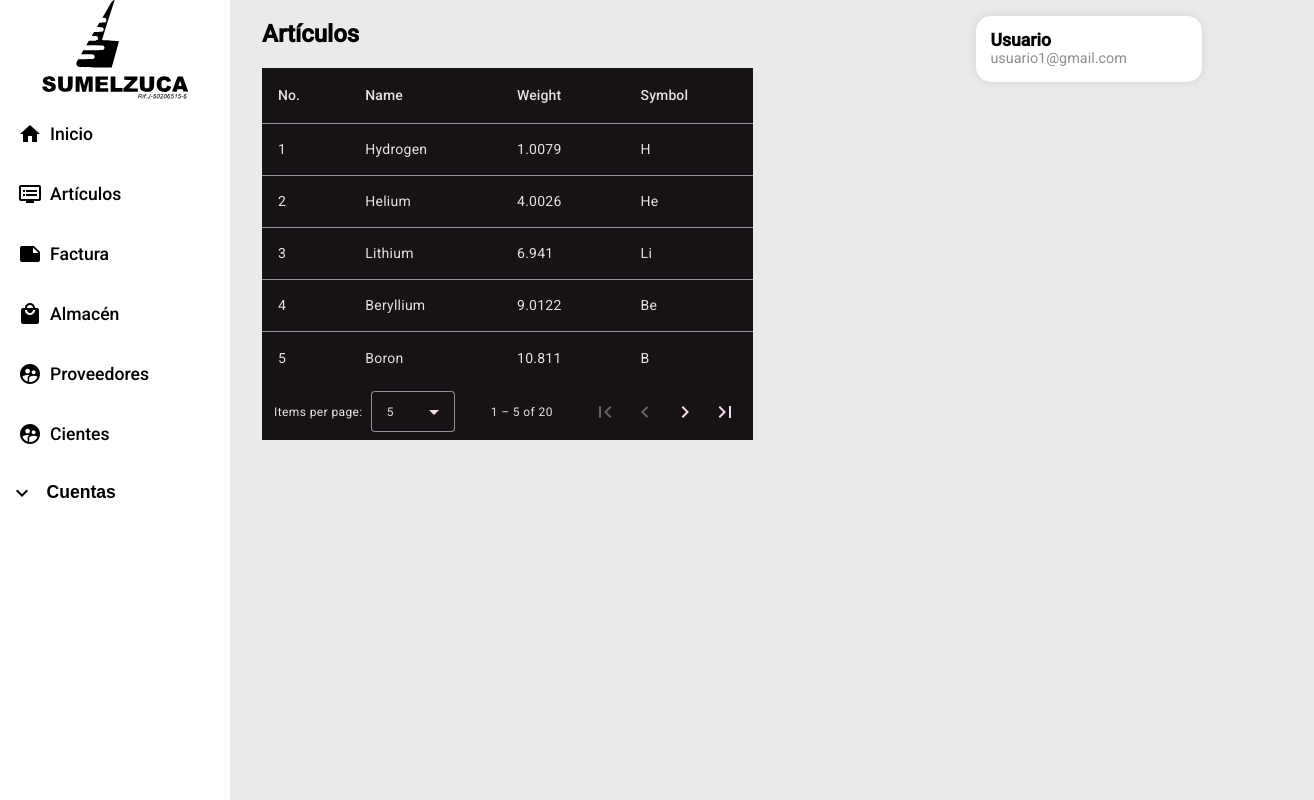
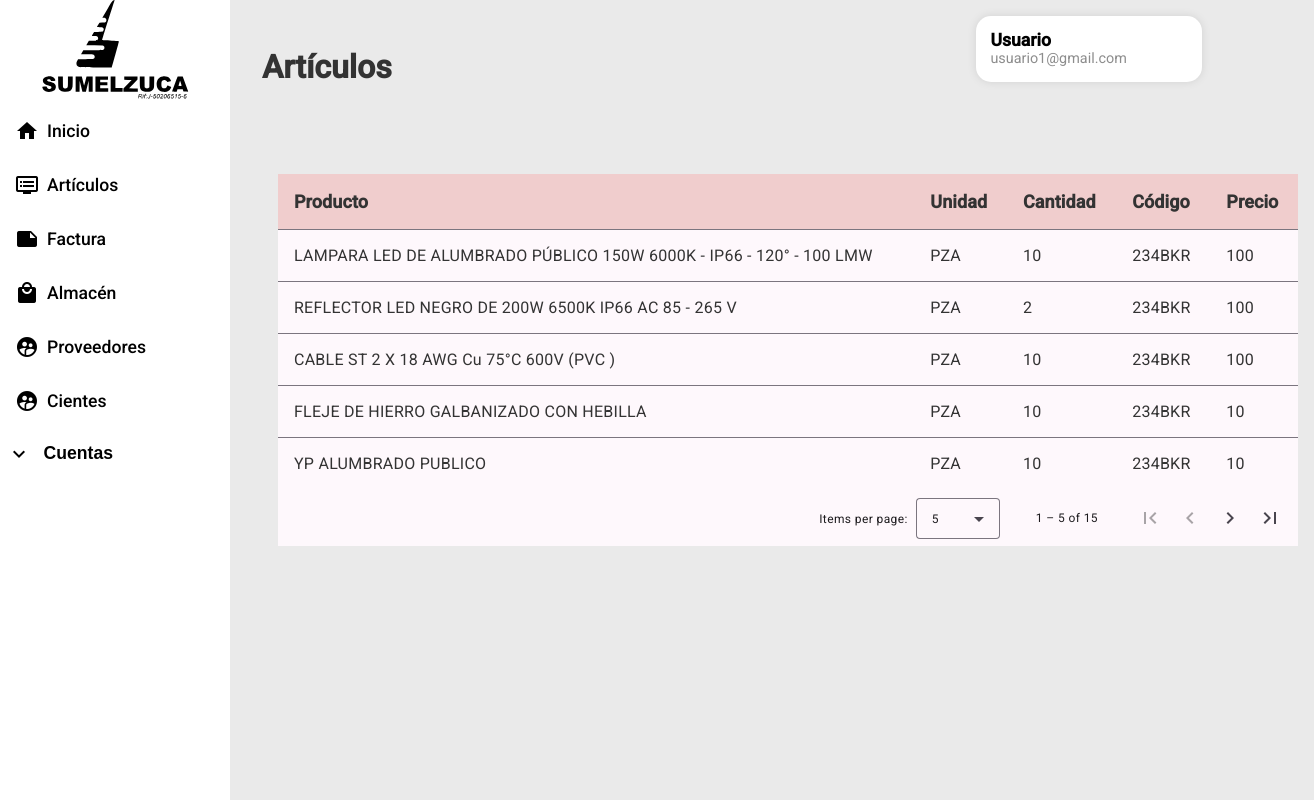
Before and after one commit to manuelavfg/procesos, an Angular app: page /articulos in a window 1280 px wide. Shown: the whole page, 1314 px wide, since content can reach past the window. Built offline with nearby package versions, Linux system fonts and the light colour scheme.

Commit message:
cambios en el sidenav. Tabla de articulos

```diff
--- a/src/app/modules/articulos/articulos.component.html
+++ b/src/app/modules/articulos/articulos.component.html
@@ -1,31 +1,37 @@
-<section>
+<section class="articulos-container">
     <h1>Artículos</h1>
 
-    <div>
+    <div class="table-container">
         <table mat-table [dataSource]="dataSource">
           <!-- Position Column -->
-          <ng-container matColumnDef="position">
-            <th mat-header-cell *matHeaderCellDef> No. </th>
-            <td mat-cell *matCellDef="let element"> {{element.position}} </td>
+          <ng-container matColumnDef="producto">
+            <th mat-header-cell *matHeaderCellDef> Producto </th>
+            <td mat-cell *matCellDef="let element"> {{element.producto}} </td>
           </ng-container>
 
           <!-- Name Column -->
-          <ng-container matColumnDef="name">
-            <th mat-header-cell *matHeaderCellDef> Name </th>
-            <td mat-cell *matCellDef="let element"> {{element.name}} </td>
+          <ng-container matColumnDef="unidad">
+            <th mat-header-cell *matHeaderCellDef> Unidad </th>
+            <td mat-cell *matCellDef="let element"> {{element.unidad}} </td>
           </ng-container>
 
           <!-- Weight Column -->
-          <ng-container matColumnDef="weight">
-            <th mat-header-cell *matHeaderCellDef> Weight </th>
-            <td mat-cell *matCellDef="let element"> {{element.weight}} </td>
+          <ng-container matColumnDef="cantidad">
+            <th mat-header-cell *matHeaderCellDef> Cantidad </th>
+            <td mat-cell *matCellDef="let element"> {{element.cantidad}} </td>
           </ng-container>
 
           <!-- Symbol Column -->
-          <ng-container matColumnDef="symbol">
-            <th mat-header-cell *matHeaderCellDef> Symbol </th>
-            <td mat-cell *matCellDef="let element"> {{element.symbol}} </td>
+          <ng-container matColumnDef="codigo">
+            <th mat-header-cell *matHeaderCellDef> Código </th>
+            <td mat-cell *matCellDef="let element"> {{element.codigo}} </td>
           </ng-container>
+
+          <ng-container matColumnDef="precio">
+            <th mat-header-cell *matHeaderCellDef> Precio </th>
+            <td mat-cell *matCellDef="let element"> {{element.precio}} </td>
+          </ng-container>
+
 
           <tr mat-header-row *matHeaderRowDef="displayedColumns"></tr>
           <tr mat-row *matRowDef="let row; columns: displayedColumns;"></tr>
@@ -33,7 +39,9 @@
 
         <mat-paginator [pageSizeOptions]="[5, 10, 20]"
                        showFirstLastButtons
-                       aria-label="Select page of periodic elements">
+                        length="100"
+                        pageSize="5"
+                       aria-label="Select page of Articles">
         </mat-paginator>
       </div>
 </section>
--- a/src/app/modules/articulos/articulos.component.scss
+++ b/src/app/modules/articulos/articulos.component.scss
@@ -0,0 +1,32 @@
+.articulos-container{
+margin-top: 3rem;
+
+h1{
+  font-size: 2rem;
+  color: #333;
+  margin-top: 2.8rem;
+  margin-bottom: 2rem;
+}
+
+.table-container {
+  margin-top: 4.5rem;
+  padding: 1rem;
+
+  th {
+    background-color: #f0cdcd;
+    color: #333;
+    font-size: large;
+    font-weight: 600;
+  }
+
+  td {
+    font-size: medium;
+    color: #333;
+  }
+
+  .mat-mdc-table{
+    border-radius: 12px;
+    min-width: 1020px;
+  }
+}
+}
--- a/src/app/modules/articulos/articulos.component.ts
+++ b/src/app/modules/articulos/articulos.component.ts
@@ -9,8 +9,8 @@ import {MatTableDataSource, MatTableModule} from '@angular/material/table';
   styleUrl: './articulos.component.scss'
 })
 export class ArticulosComponent implements AfterViewInit {
-  displayedColumns: string[] = ['position', 'name', 'weight', 'symbol'];
-  dataSource = new MatTableDataSource<PeriodicElement>(ELEMENT_DATA);
+  displayedColumns: string[] = ['producto', 'unidad', 'cantidad', 'codigo', 'precio'];
+  dataSource = new MatTableDataSource<Articles>(ELEMENT_DATA);
 
   @ViewChild(MatPaginator) paginator!: MatPaginator;
 
@@ -19,32 +19,29 @@ export class ArticulosComponent implements AfterViewInit {
   }
 }
 
-export interface PeriodicElement {
-  name: string;
-  position: number;
-  weight: number;
-  symbol: string;
+export interface Articles {
+  producto: string;
+  unidad: string;
+  cantidad: number;
+  codigo: string;
+  precio: number;
 }
 
-const ELEMENT_DATA: PeriodicElement[] = [
-  {position: 1, name: 'Hydrogen', weight: 1.0079, symbol: 'H'},
-  {position: 2, name: 'Helium', weight: 4.0026, symbol: 'He'},
-  {position: 3, name: 'Lithium', weight: 6.941, symbol: 'Li'},
-  {position: 4, name: 'Beryllium', weight: 9.0122, symbol: 'Be'},
-  {position: 5, name: 'Boron', weight: 10.811, symbol: 'B'},
-  {position: 6, name: 'Carbon', weight: 12.0107, symbol: 'C'},
-  {position: 7, name: 'Nitrogen', weight: 14.0067, symbol: 'N'},
-  {position: 8, name: 'Oxygen', weight: 15.9994, symbol: 'O'},
-  {position: 9, name: 'Fluorine', weight: 18.9984, symbol: 'F'},
-  {position: 10, name: 'Neon', weight: 20.1797, symbol: 'Ne'},
-  {position: 11, name: 'Sodium', weight: 22.9897, symbol: 'Na'},
-  {position: 12, name: 'Magnesium', weight: 24.305, symbol: 'Mg'},
-  {position: 13, name: 'Aluminum', weight: 26.9815, symbol: 'Al'},
-  {position: 14, name: 'Silicon', weight: 28.0855, symbol: 'Si'},
-  {position: 15, name: 'Phosphorus', weight: 30.9738, symbol: 'P'},
-  {position: 16, name: 'Sulfur', weight: 32.065, symbol: 'S'},
-  {position: 17, name: 'Chlorine', weight: 35.453, symbol: 'Cl'},
-  {position: 18, name: 'Argon', weight: 39.948, symbol: 'Ar'},
-  {position: 19, name: 'Potassium', weight: 39.0983, symbol: 'K'},
-  {position: 20, name: 'Calcium', weight: 40.078, symbol: 'Ca'},
+const ELEMENT_DATA: Articles[] = [
+  {producto: 'LAMPARA LED DE ALUMBRADO PÚBLICO 150W 6000K - IP66 - 120° - 100 LMW', unidad: 'PZA', cantidad: 10, codigo: '234BKR ', precio: 100},
+  {producto: 'REFLECTOR LED NEGRO DE 200W 6500K IP66 AC 85 - 265 V', unidad: 'PZA', cantidad: 2, codigo: '234BKR ', precio: 100},
+  {producto: 'CABLE ST 2 X 18 AWG Cu 75°C 600V (PVC )', unidad: 'PZA', cantidad: 10, codigo: '234BKR ', precio: 100},
+  {producto: 'FLEJE DE HIERRO GALBANIZADO CON HEBILLA', unidad: 'PZA', cantidad: 10, codigo: '234BKR ', precio: 10},
+  {producto: 'YP ALUMBRADO PUBLICO', unidad: 'PZA', cantidad: 10, codigo: '234BKR ', precio: 10},
+  {producto: 'LAMPARA LED DE ALUMBRADO PÚBLICO 150W 6000K - IP66 - 120° - 100 LMW', unidad: 'PZA', cantidad: 10, codigo: '234BKR ', precio: 100},
+  {producto: 'REFLECTOR LED NEGRO DE 200W 6500K IP66 AC 85 - 265 V', unidad: 'PZA', cantidad: 2, codigo: '234BKR ', precio: 100},
+  {producto: 'CABLE ST 2 X 18 AWG Cu 75°C 600V (PVC )', unidad: 'PZA', cantidad: 10, codigo: '234BKR ', precio: 100},
+  {producto: 'FLEJE DE HIERRO GALBANIZADO CON HEBILLA', unidad: 'PZA', cantidad: 10, codigo: '234BKR ', precio: 10},
+  {producto: 'YP ALUMBRADO PUBLICO', unidad: 'PZA', cantidad: 10, codigo: '234BKR ', precio: 10},
+  {producto: 'LAMPARA LED DE ALUMBRADO PÚBLICO 150W 6000K - IP66 - 120° - 100 LMW', unidad: 'PZA', cantidad: 10, codigo: '234BKR ', precio: 100},
+  {producto: 'REFLECTOR LED NEGRO DE 200W 6500K IP66 AC 85 - 265 V', unidad: 'PZA', cantidad: 2, codigo: '234BKR ', precio: 100},
+  {producto: 'CABLE ST 2 X 18 AWG Cu 75°C 600V (PVC )', unidad: 'PZA', cantidad: 10, codigo: '234BKR ', precio: 100},
+  {producto: 'FLEJE DE HIERRO GALBANIZADO CON HEBILLA', unidad: 'PZA', cantidad: 10, codigo: '234BKR ', precio: 10},
+  {producto: 'YP ALUMBRADO PUBLICO', unidad: 'PZA', cantidad: 10, codigo: '234BKR ', precio: 10},
+
 ];
--- a/src/app/modules/factura/generar-factura/generar-factura.component.html
+++ /dev/null
@@ -1 +0,0 @@
-<p>generar-factura works!</p>
--- a/src/app/shared/sidenav/sidenav.component.scss
+++ b/src/app/shared/sidenav/sidenav.component.scss
@@ -16,7 +16,7 @@
       margin: 0;
 
       li {
-        padding: 10px;
+        padding: 7px;
         text-align: left;
 
         a, .dropdown-btn {
--- a/src/app/shared/sidenav/sidenav.component.ts
+++ b/src/app/shared/sidenav/sidenav.component.ts
@@ -1,9 +1,10 @@
 import { Component } from '@angular/core';
 import {MatIconModule} from '@angular/material/icon'
+import {MatButtonModule} from '@angular/material/button'
 
 @Component({
   selector: 'app-sidenav',
-  imports: [ MatIconModule ],
+  imports: [ MatIconModule, MatButtonModule ],
   templateUrl: './sidenav.component.html',
   styleUrl: './sidenav.component.scss'
 })
--- a/src/styles.scss
+++ b/src/styles.scss
@@ -1,4 +1,13 @@
-/* You can add global styles to this file, and also import other style files */
+@use '@angular/material' as mat;
 
 html, body { height: 100%; }
 body { margin: 0; font-family: Roboto, "Helvetica Neue", sans-serif; background-color: rgb(234, 234, 234);}
+
+html {
+  color-scheme: light;
+  @include mat.theme((
+    color: mat.$violet-palette,
+    typography: Roboto,
+    density: 0
+  ));
+}
```
Also changed, not shown: src/app/modules/factura/generar-factura/generar-factura.component.ts (deleted, +0 -11 lines), src/app/modules/factura/generar-factura/generar-factura.component.scss (deleted), 1 other file (tests, documents, lock files or other folders).
